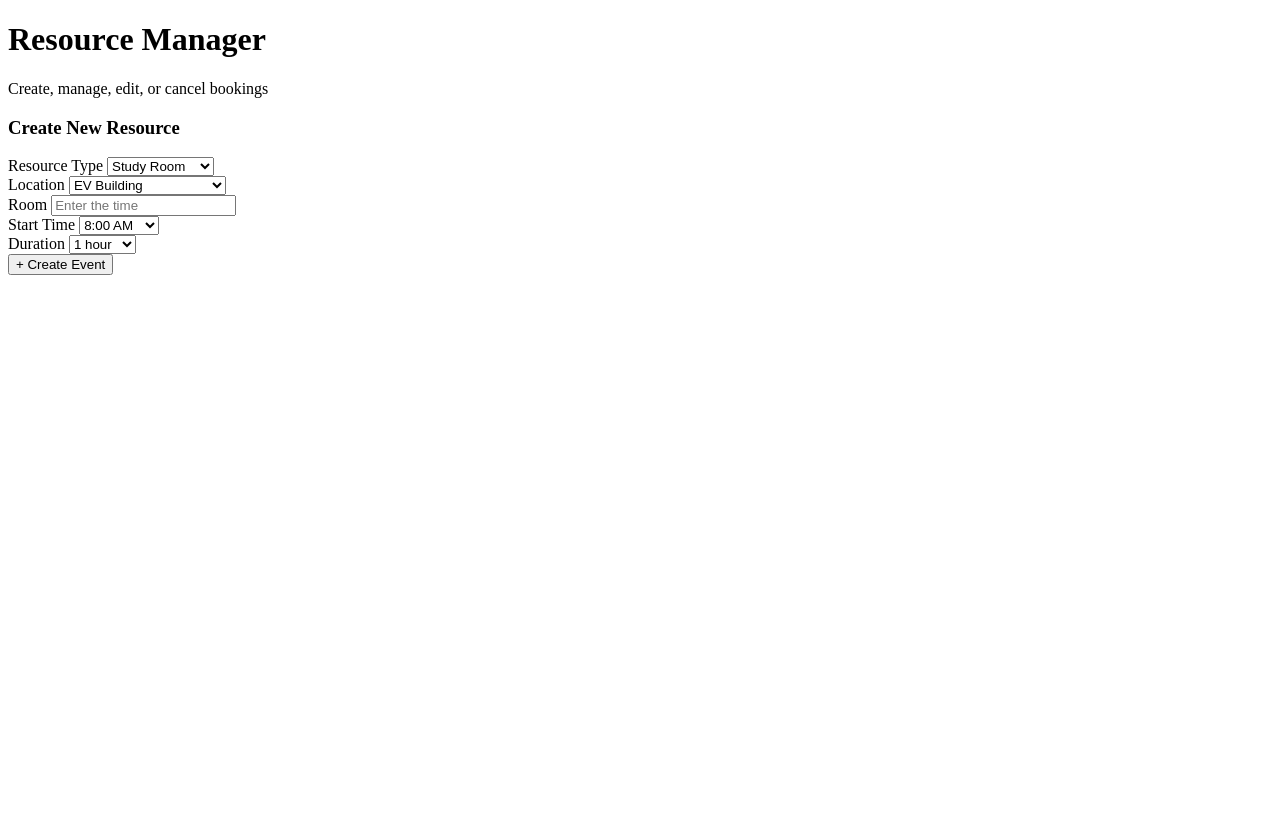
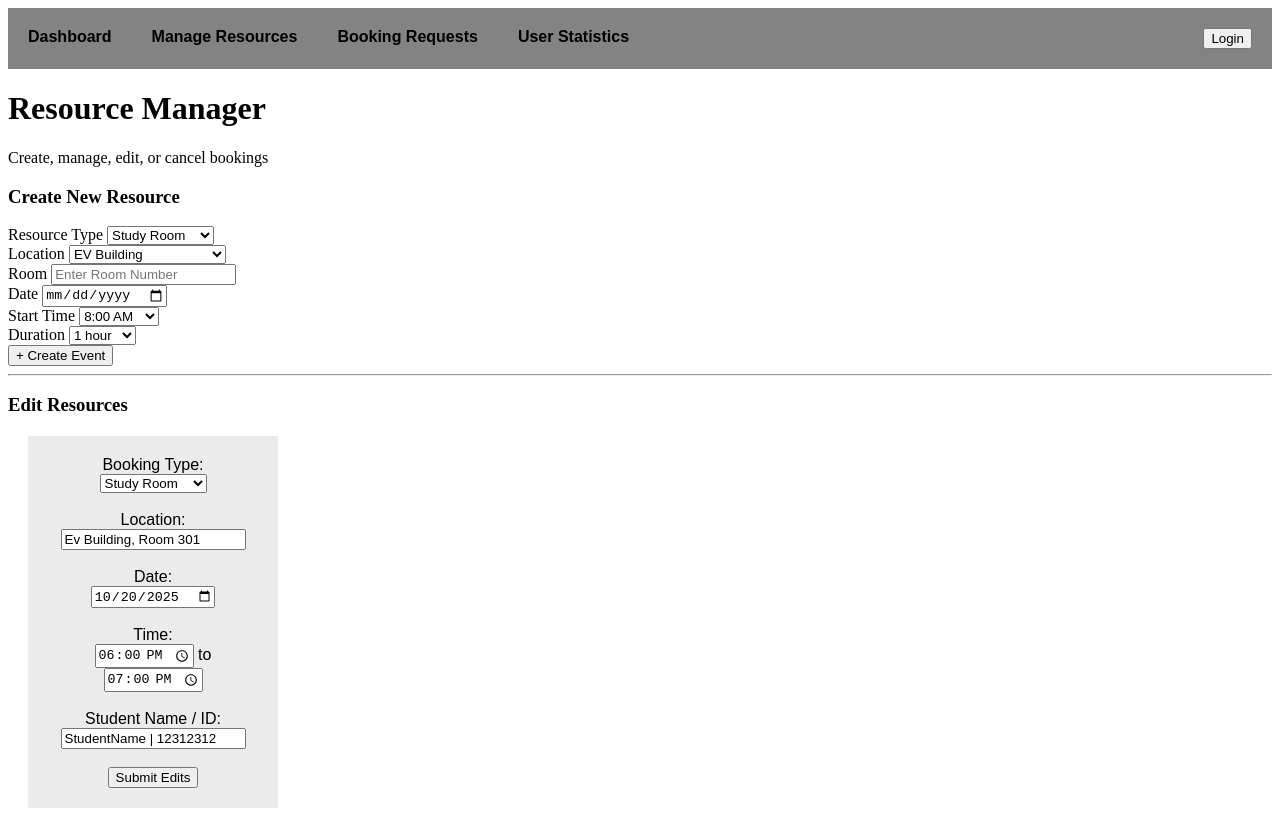
Before and after one commit to gargamelleUWU/SOEN-287-project-deliverable-1-, a plain HTML site: page ManageResources.HTML in a window 1280 px wide. Before the commit the page ends 800 px from the top, so only its background shows below. Drawn offline with Linux system fonts and the light colour scheme.

Commit message:
more stuff was added

```diff
--- a/ManageResources.HTML
+++ b/ManageResources.HTML
@@ -5,10 +5,19 @@
     <meta charset="UTF-8">
     <meta name="viewport" content="width=device-width, initial-scale=1.0">
     <title>Resource Manager</title>
+    <link rel="stylesheet" href="Styles.css">
 </head>
 
 <body>
-    <header></header>
+    <header>
+        <nav class="navbar">
+            <a href="AdminDashboard.HTML">Dashboard</a>
+            <a href="ManageResources.HTML">Manage Resources</a>
+            <a href="BookingRequest.HTML">Booking Requests</a>
+            <a href="Statistics.HTML">User Statistics</a>
+            <button class="login">Login</button>
+        </nav>
+    </header>
 
     <div>
         <h1>Resource Manager</h1>
@@ -34,7 +43,11 @@
         <br>
 
         <label>Room</label>
-        <input type="text" id="room" name="room" placeholder="Enter the time">
+        <input type="text" id="room" name="room" placeholder="Enter Room Number">
+        <br>
+
+        <label for="booking-date">Date</label>
+        <input type="date" id="booking-date" name="booking-date">
         <br>
 
         <label>Start Time</label>
@@ -65,6 +78,36 @@
         <br>
         <button>+ Create Event</button>
     </div>
+    <hr>
+
+    <div>
+        <h3>Edit Resources</h3>
+        <div class="resource-container">
+            <div class="resource-box">
+                <label for="type">Booking Type:</label><br>
+                <select id="type" name="type">
+                    <option value="studyroom">Study Room</option>
+                    <option value="computerlab">Computer Lab</option>
+                    <option value="sportscourt">Sports Court</option>
+                </select><br><br>
+
+                <label for="location">Location:</label><br>
+                <input type="text" id="location" name="location" value="Ev Building, Room 301"><br><br>
+
+                <label for="date">Date:</label><br>
+                <input type="date" id="date" name="date" value="2025-10-20"><br><br>
+
+                <label for="time">Time:</label><br>
+                <input type="time" id="time" name="time" value="18:00"> to
+                <input type="time" id="end-time" name="end-time" value="19:00"><br><br>
+
+                <label for="student">Student Name / ID:</label><br>
+                <input type="text" id="student" name="student" value="StudentName | 12312312"><br><br>
+
+                <button type="button">Submit Edits</button>
+            </div>
+        </div>
+    </div>
 </body>
 
 </html>
--- a/Styles.css
+++ b/Styles.css
@@ -1,3 +1,6 @@
+/*
+Grid-Container is the style for the statistics on the admin dashboard
+*/
 .grid-container {
     display: grid;
     grid-template-columns: repeat(2, 1fr);
@@ -6,6 +9,9 @@
     margin: 20px auto;
 }
 
+/*
+The box the the grid-container
+*/
 .box {
     background-color: rgb(235, 235, 235);
     color: rgb(0, 0, 0);
@@ -15,6 +21,9 @@
     border: 8px;
 }
 
+/*
+The container for the boxes in Booking Requests.
+*/
 .resource-container {
     display: grid;
     grid-template-columns: repeat(auto-fit, minmax(250px, 250px));
@@ -22,6 +31,9 @@
     margin: 20px;
 }
 
+/*
+These boxes contain the info for Booking Requests that are pending
+*/
 .resource-box {
     background-color: rgb(235, 235, 235);
     color: rgb(0, 0, 0);
@@ -30,3 +42,25 @@
     font-family: Arial, sans-serif;
     border: 8px;
 }
+
+/*
+Style for the navigation bar
+*/
+.navbar {
+    background-color: rgb(131, 131, 131);
+    display: flex;
+    margin: 0;
+    padding: 20px;
+    gap: 40px;
+}
+
+.navbar a {
+    color: black;
+    text-decoration: none;
+    font-family: Arial, Helvetica, sans-serif;
+    font-weight: bold;
+}
+
+.login {
+    margin-left: auto;
+}
```
Also changed, not shown: AdminDashboard.HTML (+11 -2 lines), BookingDashboard.HTML (+0 -1 lines), BookingRequest.HTML (+9 -1 lines), Statistics.HTML (+10 -1 lines).
